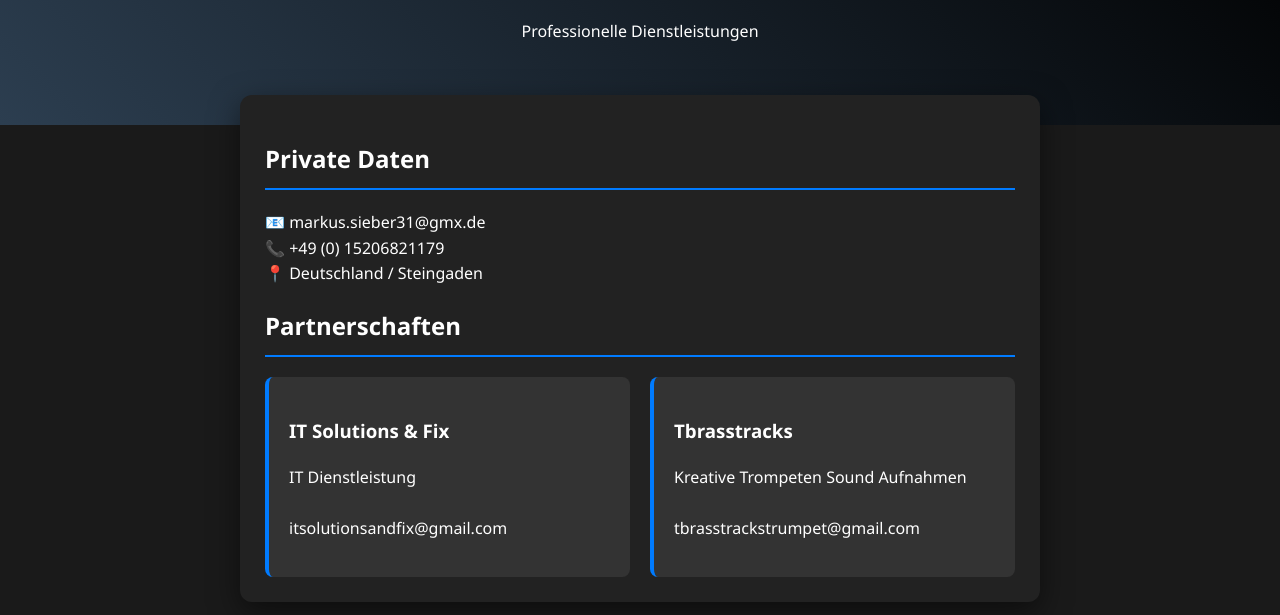
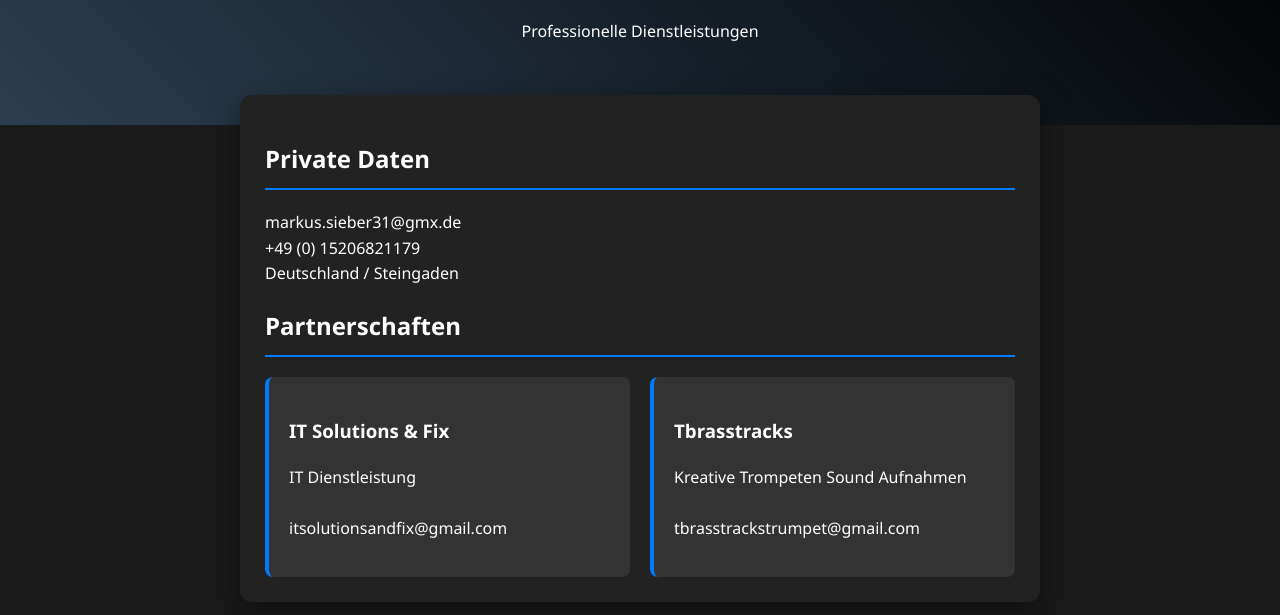
Before and after one commit to Tbrasstracks/Markus-Sieber, a plain HTML site: page index.html in a window 1280 px wide. Shown: the part 155-770 px from the top of the page. Drawn offline with Linux system fonts and the light colour scheme.

Commit message:
Refactor contact info and partnerships layout
Updated contact information and partnerships section formatting.

```diff
--- a/index.html
+++ b/index.html
@@ -23,20 +23,22 @@
     <div class="container">
         <section class="contact-info">
             <h2>Private Daten</h2>
-            <p>📧 markus.sieber31@gmx.de<br>
-            📞 +49 (0) 15206821179<br>
-            📍 Deutschland / Steingaden</p>
+            <p>markus.sieber31@gmx.de<br>
+            +49 (0) 15206821179<br>
+            Deutschland / Steingaden</p>
         </section>
         <section>
             <h2>Partnerschaften</h2>
             <div class="grid">
                 <div class="box">
                     <h3>IT Solutions & Fix</h3>
-                    <p>IT Dienstleistung<br><br>itsolutionsandfix@gmail.com</p>
+                    <p>IT Dienstleistung
+                        <br><br>itsolutionsandfix@gmail.com</p>
                 </div>
                 <div class="box">
                     <h3>Tbrasstracks</h3>
-                    <p>Kreative Trompeten Sound Aufnahmen<br><br>tbrasstrackstrumpet@gmail.com</p>
+                    <p>Kreative Trompeten Sound Aufnahmen
+                        <br><br>tbrasstrackstrumpet@gmail.com</p>
                 </div>
             </div>
         </section>
```
